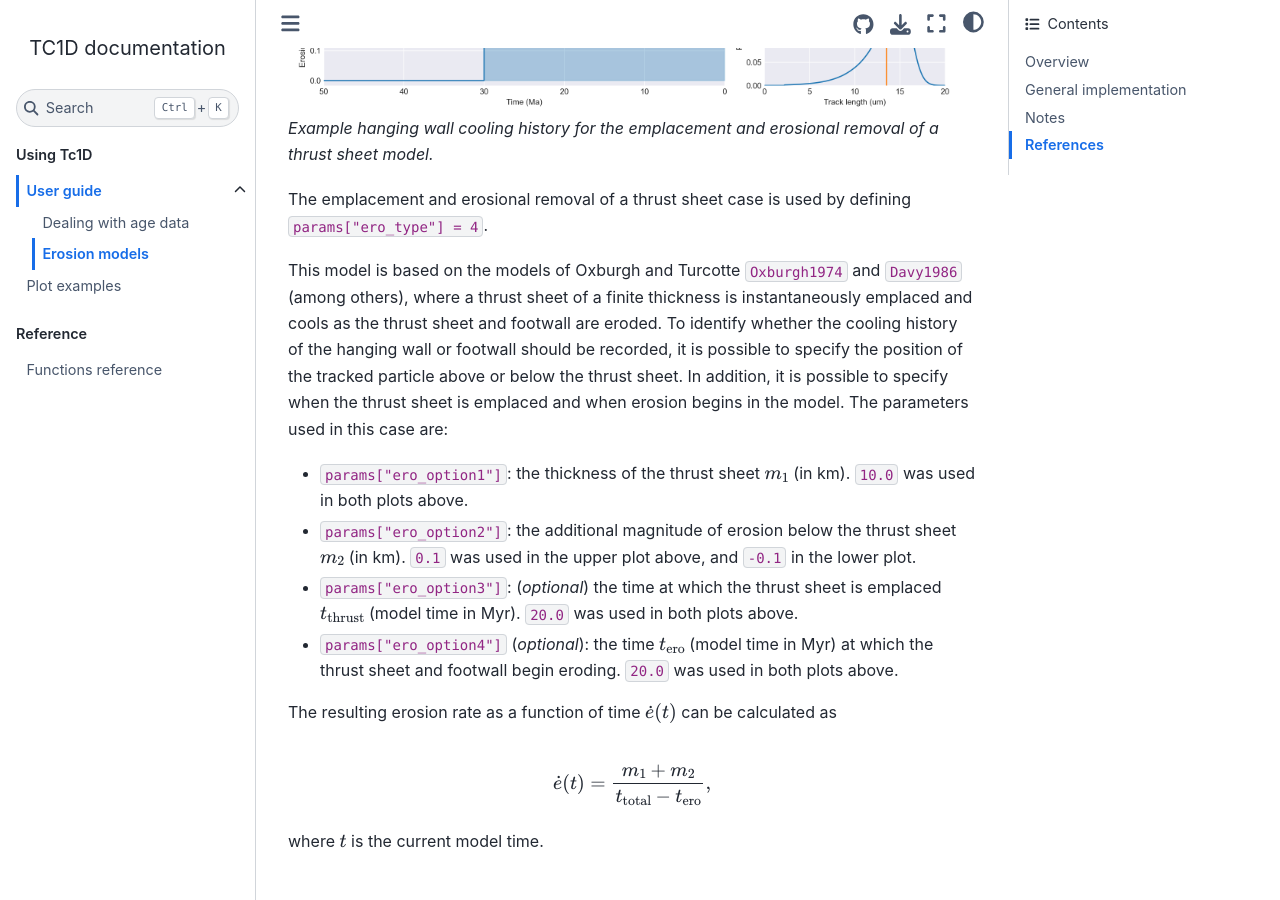
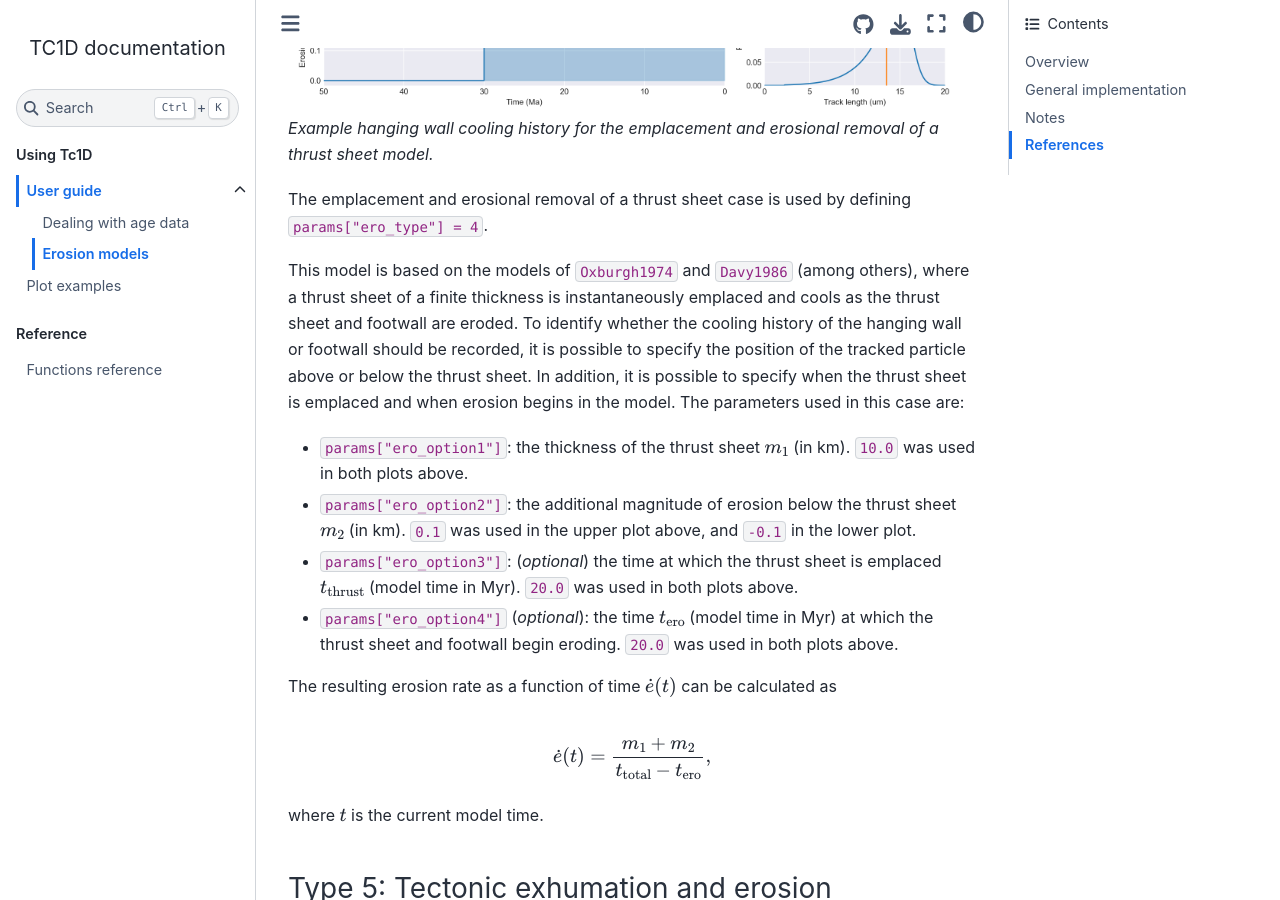
Before and after one commit to HUGG/TC1D, a Sphinx documentation site: the page built from docs/source/erosion-models.md, in a window 1280 px wide and 900 px high, scrolled down 6367 px. Built offline with Sphinx 7.4.7 and the Sphinx Book theme 1.1.4, drawn with Linux system fonts in a browser that asks for light colours; cross-references to code outside the pages are shown as plain code.

Commit message:
Fix typo and change bibliography style

```diff
--- a/docs/source/conf.py
+++ b/docs/source/conf.py
@@ -89,3 +89,4 @@
 
 # Use bibtex for citations
 bibtex_bibfiles = ['refs.bib']
+bibtex_default_style = 'unsrt'
--- a/docs/source/erosion-models.md
+++ b/docs/source/erosion-models.md
@@ -157,7 +157,7 @@
 
 The emplacement and erosional removal of a thrust sheet case is used by defining `params["ero_type"] = 4`.
 
-This model is based on the models of Oxburgh and Turcotte {cite:t}`Oxburgh1974` and {cite:t}`Davy1986` (among others), where a thrust sheet of a finite thickness is instantaneously emplaced and cools as the thrust sheet and footwall are eroded.
+This model is based on the models of {cite:t}`Oxburgh1974` and {cite:t}`Davy1986` (among others), where a thrust sheet of a finite thickness is instantaneously emplaced and cools as the thrust sheet and footwall are eroded.
 To identify whether the cooling history of the hanging wall or footwall should be recorded, it is possible to specify the position of the tracked particle above or below the thrust sheet.
 In addition, it is possible to specify when the thrust sheet is emplaced and when erosion begins in the model.
 The parameters used in this case are:
```
